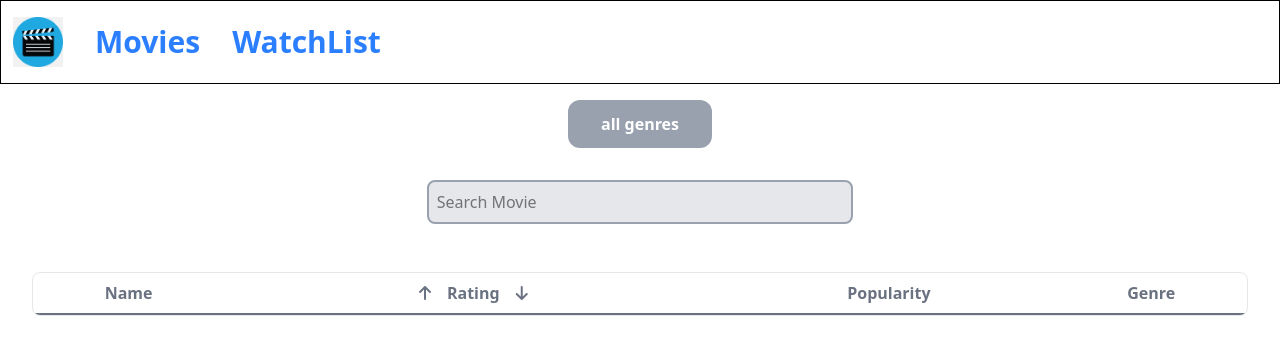
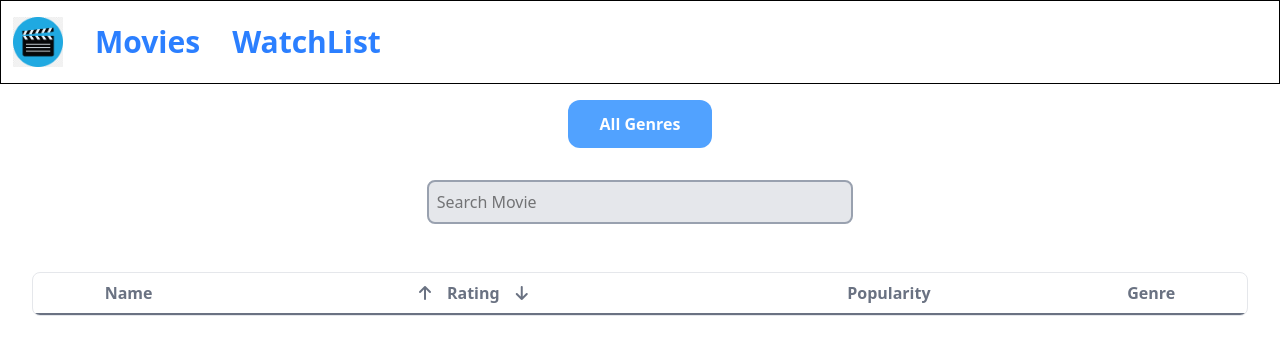
Before and after one commit to Karthik171819/React-Scaler, a React (Vite) app in the folder movie-store/: page /watchlist in a window 1280 px wide. Shown: the top 354 px of the page. Built offline with nearby package versions, Linux system fonts and the light colour scheme.

Commit message:
Watch List

```diff
--- a/movie-store/src/components/WatchList.jsx
+++ b/movie-store/src/components/WatchList.jsx
@@ -38,7 +38,7 @@ const WatchList = ({ watchList, setWatchList }) => {
 
     });
     temp = new Set(temp);
-    setGenreFilter(["all genres", ...temp])
+    setGenreFilter(["All Genres", ...temp])
   }, [watchList]);
   return (
     <>
```
